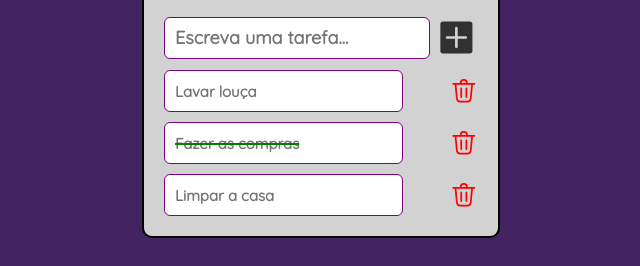
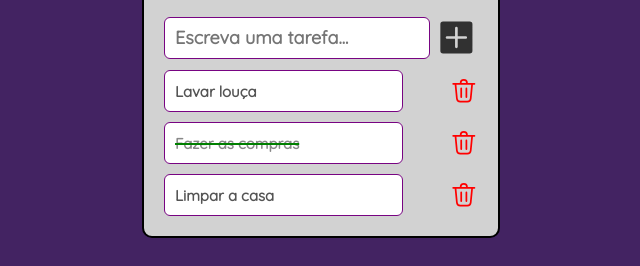
Before and after one commit to keilamadap/challenge-allianca, a React (Vite) app: page / in a window 1280 px wide. Shown: the part 339-605 px from the top of the page, without its empty margins (319-959 px from the left). Built offline with nearby package versions, Linux system fonts and the light colour scheme; some icons are missing.

Commit message:
fix: task properties

```diff
--- a/src/components/TodoItem/TodoItem.jsx
+++ b/src/components/TodoItem/TodoItem.jsx
@@ -12,7 +12,7 @@ const TodoItem = () => {
         tasks.map((task, index) => (
           <S.StyledDiv key={index}>
             <S.StyledInput
-              placeholder={task.name}
+              value={task.name}
               disabled
               isCompleted={task.isCompleted}
             />
```
